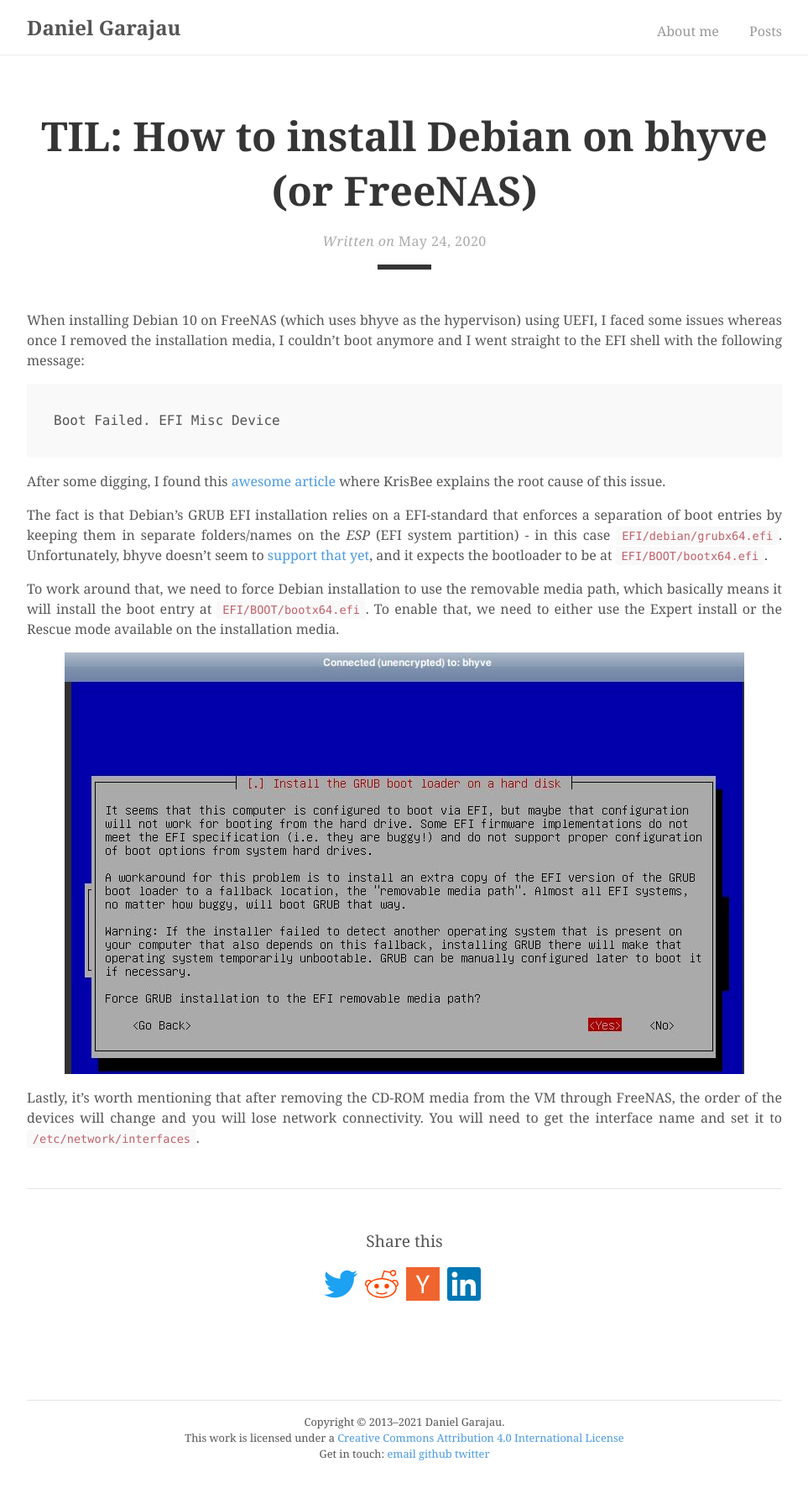
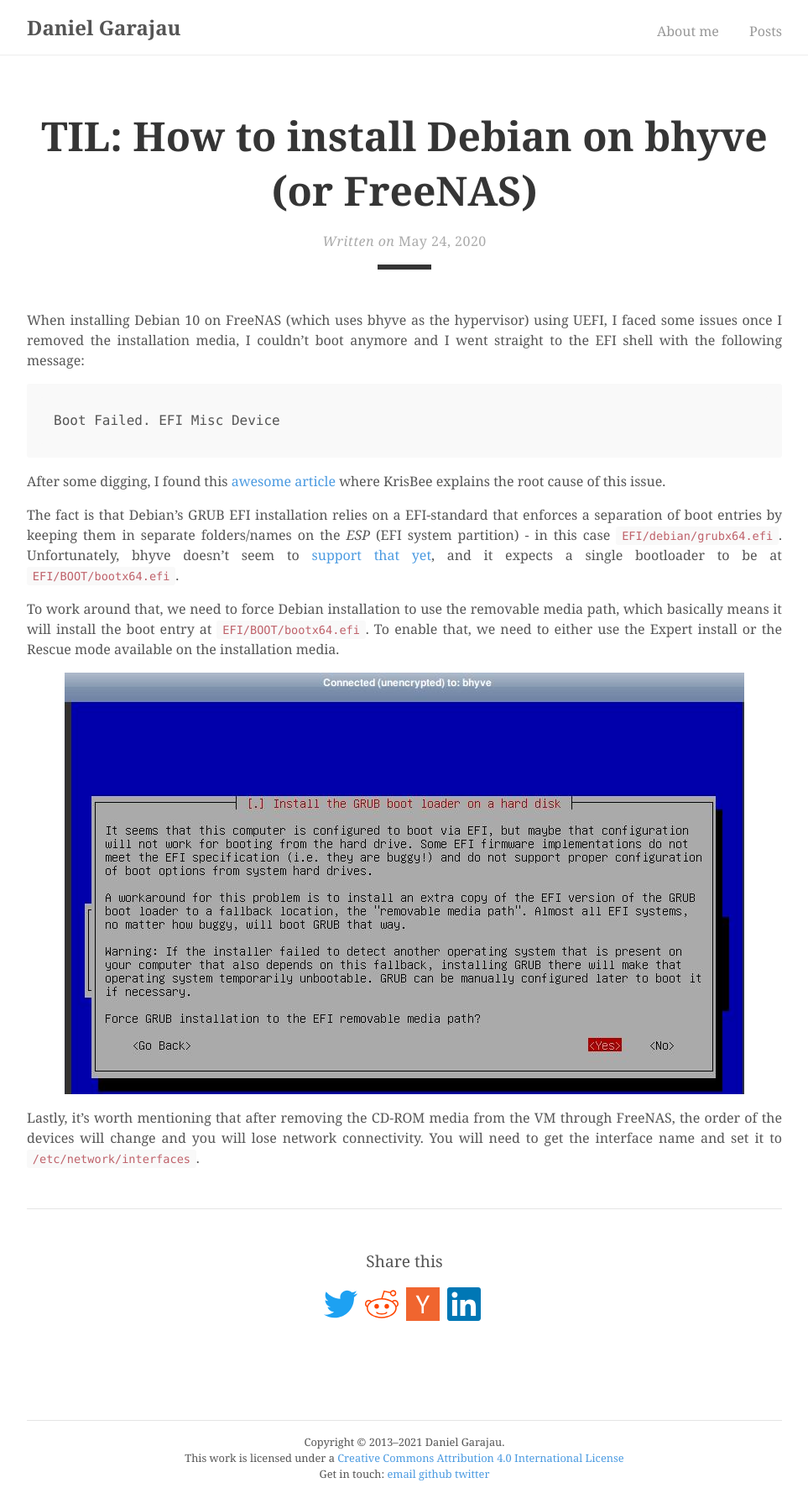
Before and after one commit to kriansa/kriansa.github.io, a Jekyll site: the page built from _posts/2020-05-24-til-how-to-install-debian-on-bhyve.md, in a window 1280 px wide. Shown: the whole page at 84% size, without its empty margins (158-1121 px from the left). Built offline with Jekyll 4.4.1, drawn with Linux system fonts in a browser that asks for light colours; some web fonts are replaced; comment, search, counter and statistics services are not loaded; before the commit the page ends 1773 px from its top, so only the background shows below that.

Commit message:
fix: typos

````diff
--- a/_posts/2020-05-24-til-how-to-install-debian-on-bhyve.md
+++ b/_posts/2020-05-24-til-how-to-install-debian-on-bhyve.md
@@ -6,9 +6,9 @@
 categories: articles
 ---
 
-When installing Debian 10 on FreeNAS (which uses bhyve as the hypervison) using UEFI, I faced some
-issues whereas once I removed the installation media, I couldn't boot anymore and I went straight to
-the EFI shell with the following message:
+When installing Debian 10 on FreeNAS (which uses bhyve as the hypervisor) using UEFI, I faced some
+issues once I removed the installation media, I couldn't boot anymore and I went straight to the EFI
+shell with the following message:
 
 ```
 Boot Failed. EFI Misc Device
@@ -20,7 +20,7 @@
 The fact is that Debian's GRUB EFI installation relies on a EFI-standard that enforces a separation
 of boot entries by keeping them in separate folders/names on the _ESP_ (EFI system partition) - in
 this case `EFI/debian/grubx64.efi`. Unfortunately, bhyve doesn't seem to [support that
-yet][bhyve-support], and it expects the bootloader to be at `EFI/BOOT/bootx64.efi`.
+yet][bhyve-support], and it expects a single bootloader to be at `EFI/BOOT/bootx64.efi`.
 
 To work around that, we need to force Debian installation to use the removable media path, which
 basically means it will install the boot entry at `EFI/BOOT/bootx64.efi`. To enable that, we need to
````
